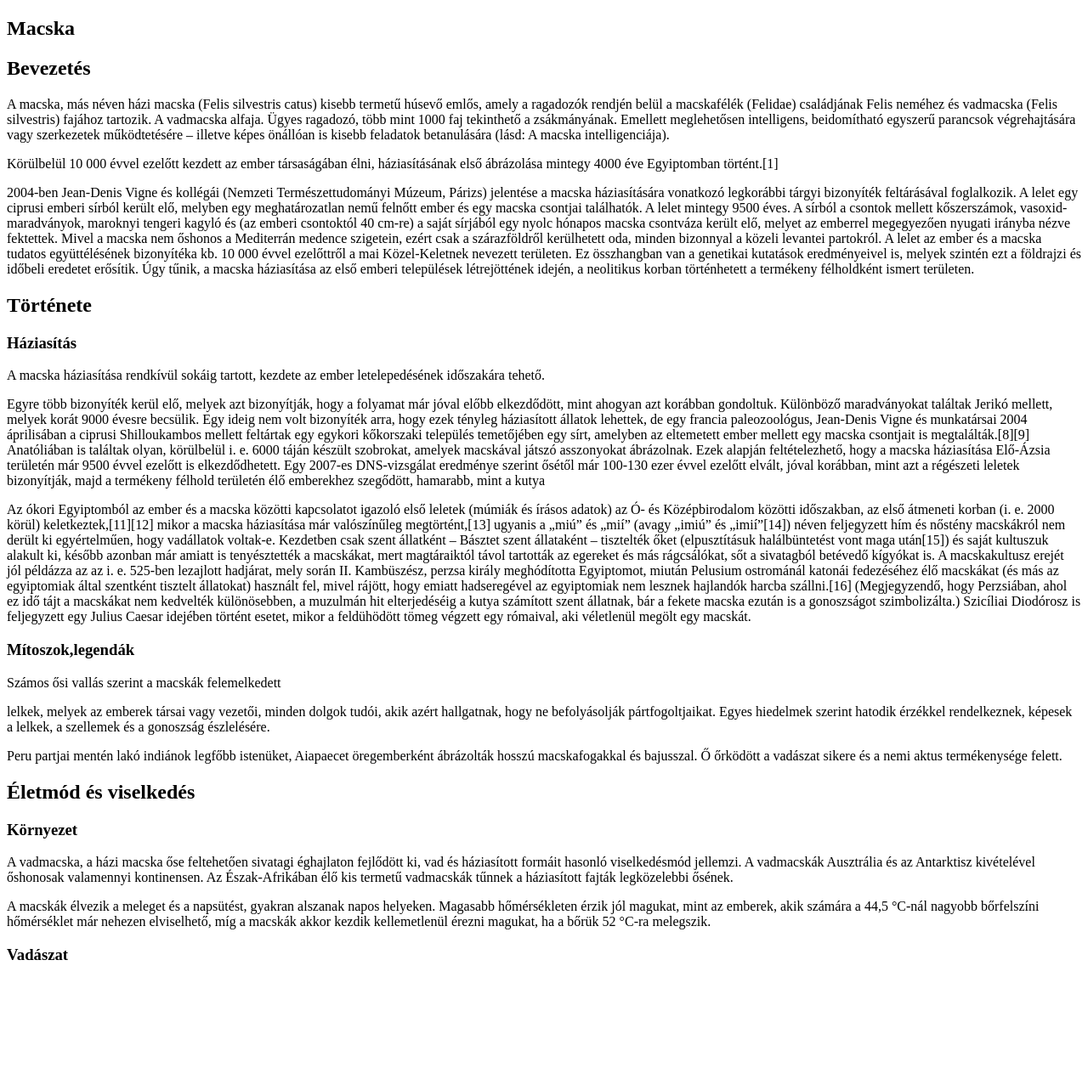
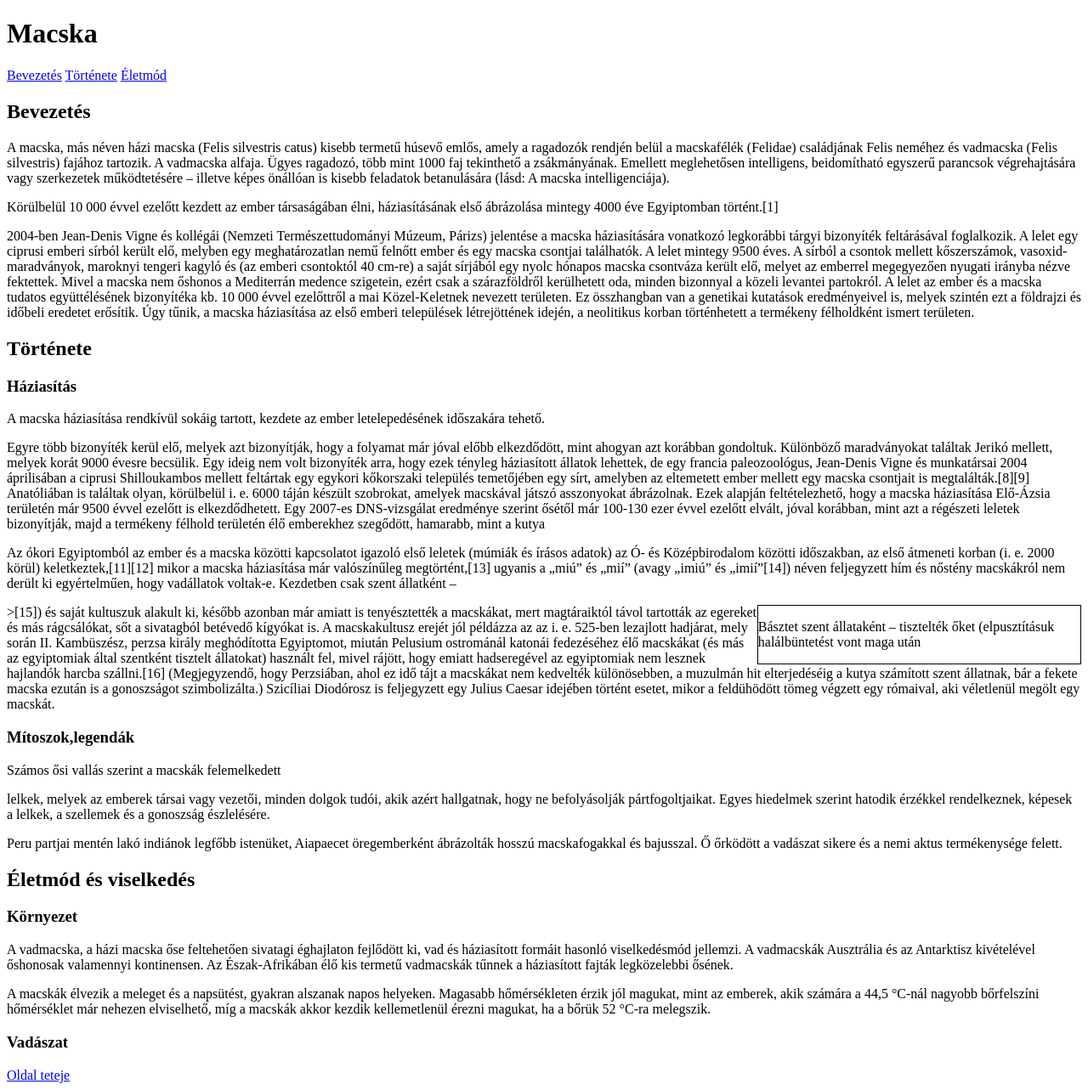
Before and after one commit to PalinkasZoltan072/webfejlesztes, a plain HTML site: page html/macska.html in a window 1280 px wide. Shown: the whole page at 85% size. Before the commit the page ends 1154 px from the top, so only its background shows below. Drawn offline with Linux system fonts and the light colour scheme.

Commit message:
mellékdoboz

```diff
--- a/html/macska.html
+++ b/html/macska.html
@@ -7,39 +7,60 @@
     <title>Document</title>
 </head>
 <body>
+    <header>
+        <h1 id="top">Macska</h1>
+    </header>
+
+    <a href="#bevezetes">Bevezetés</a>
+    <a href="#tortenete">Története</a>
+    <a href="#eletmod">Életmód</a>
+
+    <article id="bevezetes">
+    <h2>Bevezetés</h2>
     <article>
-    <h1>Macska</h1>
-    <h2>Bevezetés</h2>
     <p>A macska, más néven házi macska (Felis silvestris catus) kisebb termetű húsevő emlős, amely a ragadozók rendjén belül a macskafélék (Felidae) családjának Felis neméhez és vadmacska (Felis silvestris) fajához tartozik. A vadmacska alfaja. Ügyes ragadozó, több mint 1000 faj tekinthető a zsákmányának. Emellett meglehetősen intelligens, beidomítható egyszerű parancsok végrehajtására vagy szerkezetek működtetésére – illetve képes önállóan is kisebb feladatok betanulására (lásd: A macska intelligenciája).</p>
 
     <p>Körülbelül 10 000 évvel ezelőtt kezdett az ember társaságában élni, háziasításának első ábrázolása mintegy 4000 éve Egyiptomban történt.[1]</p>
 
     <p>2004-ben Jean-Denis Vigne és kollégái (Nemzeti Természettudományi Múzeum, Párizs) jelentése a macska háziasítására vonatkozó legkorábbi tárgyi bizonyíték feltárásával foglalkozik. A lelet egy ciprusi emberi sírból került elő, melyben egy meghatározatlan nemű felnőtt ember és egy macska csontjai találhatók. A lelet mintegy 9500 éves. A sírból a csontok mellett kőszerszámok, vasoxid-maradványok, maroknyi tengeri kagyló és (az emberi csontoktól 40 cm-re) a saját sírjából egy nyolc hónapos macska csontváza került elő, melyet az emberrel megegyezően nyugati irányba nézve fektettek. Mivel a macska nem őshonos a Mediterrán medence szigetein, ezért csak a szárazföldről kerülhetett oda, minden bizonnyal a közeli levantei partokról. A lelet az ember és a macska tudatos együttélésének bizonyítéka kb. 10 000 évvel ezelőttről a mai Közel-Keletnek nevezett területen. Ez összhangban van a genetikai kutatások eredményeivel is, melyek szintén ezt a földrajzi és időbeli eredetet erősítik. Úgy tűnik, a macska háziasítása az első emberi települések létrejöttének idején, a neolitikus korban történhetett a termékeny félholdként ismert területen.</p>
 </article>
-<article>
+
+<article id="tortenete">
    <h2>Története</h2>
+   <section>
+
        <h3>Háziasítás</h3>
+       <p>A macska háziasítása rendkívül sokáig tartott, kezdete az ember letelepedésének időszakára tehető.</p>
+       <p>Egyre több bizonyíték kerül elő, melyek azt bizonyítják, hogy a folyamat már jóval előbb elkezdődött, mint ahogyan azt korábban gondoltuk. Különböző maradványokat találtak Jerikó mellett, melyek korát 9000 évesre becsülik. Egy ideig nem volt bizonyíték arra, hogy ezek tényleg háziasított állatok lehettek, de egy francia paleozoológus, Jean-Denis Vigne és munkatársai 2004 áprilisában a ciprusi Shilloukambos mellett feltártak egy egykori kőkorszaki település temetőjében egy sírt, amelyben az eltemetett ember mellett egy macska csontjait is megtalálták.[8][9] Anatóliában is találtak olyan, körülbelül i. e. 6000 táján készült szobrokat, amelyek macskával játszó asszonyokat ábrázolnak. Ezek alapján feltételezhető, hogy a macska háziasítása Elő-Ázsia területén már 9500 évvel ezelőtt is elkezdődhetett. Egy 2007-es DNS-vizsgálat eredménye szerint ősétől már 100-130 ezer évvel ezelőtt elvált, jóval korábban, mint azt a régészeti leletek bizonyítják, majd a termékeny félhold területén élő emberekhez szegődött, hamarabb, mint a kutya</p>
+       <p>Az ókori Egyiptomból az ember és a macska közötti kapcsolatot igazoló első leletek (múmiák és írásos adatok) az Ó- és Középbirodalom közötti időszakban, az első átmeneti korban (i. e. 2000 körül) keletkeztek,[11][12] mikor a macska háziasítása már valószínűleg megtörtént,[13] ugyanis a „miú” és „mií” (avagy „imiú” és „imií”[14]) néven feljegyzett hím és nőstény macskákról nem derült ki egyértelműen, hogy vadállatok voltak-e. Kezdetben csak szent állatként –
+           <aside style="border: 1px solid black;width: 30%; float: right;">
+           <p> Básztet szent állataként – tisztelték őket (elpusztításuk halálbüntetést vont maga után </p>
+        </aside>
+           >[15]) és saját kultuszuk alakult ki, később azonban már amiatt is tenyésztették a macskákat, mert magtáraiktól távol tartották az egereket és más rágcsálókat, sőt a sivatagból betévedő kígyókat is. A macskakultusz erejét jól példázza az az i. e. 525-ben lezajlott hadjárat, mely során II. Kambüszész, perzsa király meghódította Egyiptomot, miután Pelusium ostrománál katonái fedezéséhez élő macskákat (és más az egyiptomiak által szentként tisztelt állatokat) használt fel, mivel rájött, hogy emiatt hadseregével az egyiptomiak nem lesznek hajlandók harcba szállni.[16] (Megjegyzendő, hogy Perzsiában, ahol ez idő tájt a macskákat nem kedvelték különösebben, a muzulmán hit elterjedéséig a kutya számított szent állatnak, bár a fekete macska ezután is a gonoszságot szimbolizálta.) Szicíliai Diodórosz is feljegyzett egy Julius Caesar idejében történt esetet, mikor a feldühödött tömeg végzett egy rómaival, aki véletlenül megölt egy macskát.</p>
+   </section>
 
-<p>A macska háziasítása rendkívül sokáig tartott, kezdete az ember letelepedésének időszakára tehető.</p>
+</article>
 
-<p>Egyre több bizonyíték kerül elő, melyek azt bizonyítják, hogy a folyamat már jóval előbb elkezdődött, mint ahogyan azt korábban gondoltuk. Különböző maradványokat találtak Jerikó mellett, melyek korát 9000 évesre becsülik. Egy ideig nem volt bizonyíték arra, hogy ezek tényleg háziasított állatok lehettek, de egy francia paleozoológus, Jean-Denis Vigne és munkatársai 2004 áprilisában a ciprusi Shilloukambos mellett feltártak egy egykori kőkorszaki település temetőjében egy sírt, amelyben az eltemetett ember mellett egy macska csontjait is megtalálták.[8][9] Anatóliában is találtak olyan, körülbelül i. e. 6000 táján készült szobrokat, amelyek macskával játszó asszonyokat ábrázolnak. Ezek alapján feltételezhető, hogy a macska háziasítása Elő-Ázsia területén már 9500 évvel ezelőtt is elkezdődhetett. Egy 2007-es DNS-vizsgálat eredménye szerint ősétől már 100-130 ezer évvel ezelőtt elvált, jóval korábban, mint azt a régészeti leletek bizonyítják, majd a termékeny félhold területén élő emberekhez szegődött, hamarabb, mint a kutya</p>
-<p>Az ókori Egyiptomból az ember és a macska közötti kapcsolatot igazoló első leletek (múmiák és írásos adatok) az Ó- és Középbirodalom közötti időszakban, az első átmeneti korban (i. e. 2000 körül) keletkeztek,[11][12] mikor a macska háziasítása már valószínűleg megtörtént,[13] ugyanis a „miú” és „mií” (avagy „imiú” és „imií”[14]) néven feljegyzett hím és nőstény macskákról nem derült ki egyértelműen, hogy vadállatok voltak-e. Kezdetben csak szent állatként – Básztet szent állataként – tisztelték őket (elpusztításuk halálbüntetést vont maga után[15]) és saját kultuszuk alakult ki, később azonban már amiatt is tenyésztették a macskákat, mert magtáraiktól távol tartották az egereket és más rágcsálókat, sőt a sivatagból betévedő kígyókat is. A macskakultusz erejét jól példázza az az i. e. 525-ben lezajlott hadjárat, mely során II. Kambüszész, perzsa király meghódította Egyiptomot, miután Pelusium ostrománál katonái fedezéséhez élő macskákat (és más az egyiptomiak által szentként tisztelt állatokat) használt fel, mivel rájött, hogy emiatt hadseregével az egyiptomiak nem lesznek hajlandók harcba szállni.[16] (Megjegyzendő, hogy Perzsiában, ahol ez idő tájt a macskákat nem kedvelték különösebben, a muzulmán hit elterjedéséig a kutya számított szent állatnak, bár a fekete macska ezután is a gonoszságot szimbolizálta.) Szicíliai Diodórosz is feljegyzett egy Julius Caesar idejében történt esetet, mikor a feldühödött tömeg végzett egy rómaival, aki véletlenül megölt egy macskát.</p>
-</article>
-<article>
+<article id="eletmod">
+    <section>
+
         <h3>Mítoszok,legendák</h3>
 
-Számos ősi vallás szerint a macskák felemelkedett<p> </p>lelkek, melyek az emberek társai vagy vezetői, minden dolgok tudói, akik azért hallgatnak, hogy ne befolyásolják pártfogoltjaikat. Egyes hiedelmek szerint hatodik érzékkel rendelkeznek, képesek a lelkek, a szellemek és a gonoszság észlelésére.
+        Számos ősi vallás szerint a macskák felemelkedett<p> </p>lelkek, melyek az emberek társai vagy vezetői, minden dolgok tudói, akik azért hallgatnak, hogy ne befolyásolják pártfogoltjaikat.  Egyes hiedelmek szerint hatodik érzékkel rendelkeznek, képesek a lelkek, a szellemek és a gonoszság észlelésére.
 
         <p>Peru partjai mentén lakó indiánok legfőbb istenüket, Aiapaecet öregemberként ábrázolták hosszú macskafogakkal és bajusszal. Ő őrködött a vadászat sikere és a nemi aktus termékenysége felett.</p>
-
+    </section>
+        <section>
             <h2>Életmód és viselkedés</h2>
-
             <h3>Környezet</h3>
             <p>A vadmacska, a házi macska őse feltehetően sivatagi éghajlaton fejlődött ki, vad és háziasított formáit hasonló viselkedésmód jellemzi. A vadmacskák Ausztrália és az Antarktisz kivételével őshonosak valamennyi kontinensen. Az Észak-Afrikában élő kis termetű vadmacskák tűnnek a háziasított fajták legközelebbi ősének.</p>
-
             <p>A macskák élvezik a meleget és a napsütést, gyakran alszanak napos helyeken. Magasabb hőmérsékleten érzik jól magukat, mint az emberek, akik számára a 44,5 °C-nál nagyobb bőrfelszíni hőmérséklet már nehezen elviselhető, míg a macskák akkor kezdik kellemetlenül érezni magukat, ha a bőrük 52 °C-ra melegszik.</p>
             <h3>Vadászat</h3>
+        </section>
        </article>
-<p></p>
+    <footer>
+        <a href="#top">Oldal teteje</a>
+    </footer>
+
 </body>
 </html>
```
Lines whose indentation alone changed are shown as unchanged.
